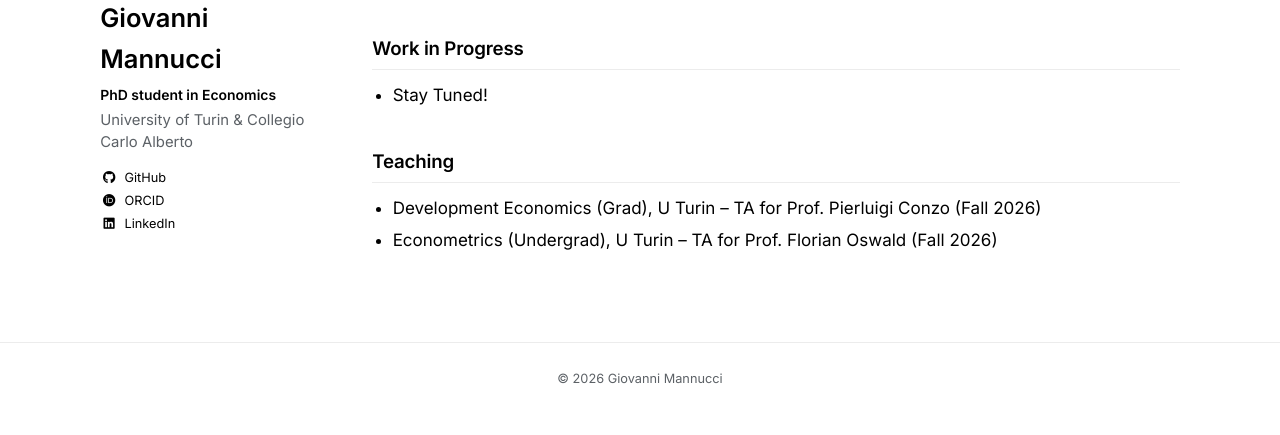
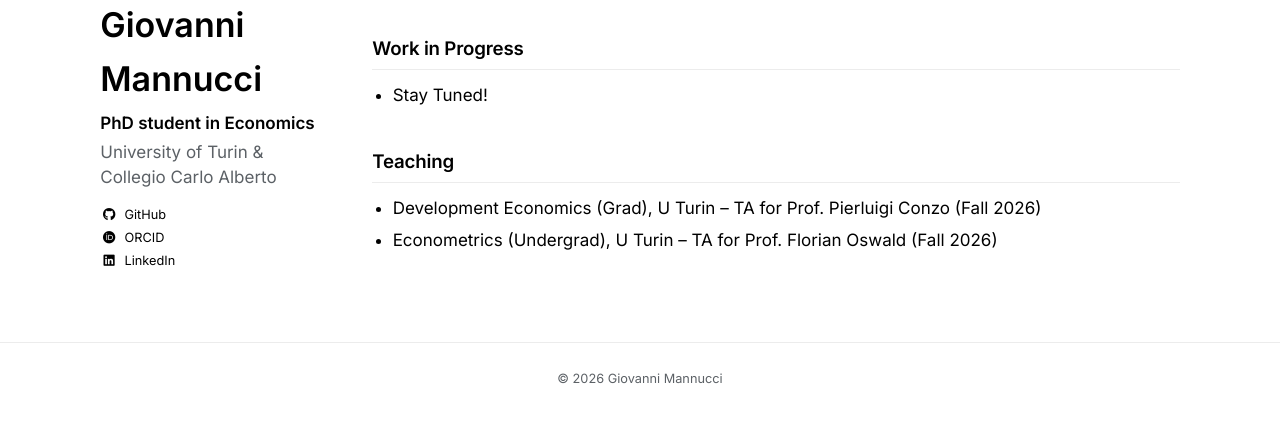
Before and after one commit to gmannucci/gmannucci.github.io, a plain HTML site: page index.html in a window 1280 px wide. Shown: the part 284-719 px from the top of the page. Drawn offline with Linux system fonts and the light colour scheme.

Commit message:
update sizes

```diff
--- a/css/style.css
+++ b/css/style.css
@@ -45,9 +45,9 @@ aside { flex: 0 0 13rem; position: sticky; top: 2rem; align-self: flex-start; }
   aspect-ratio: 1 / 1;
   object-fit: cover;
 }
-.author-name { font-size: 1.5rem; font-weight: 600; margin: 10px 0 4px; }
-.author-bio { font-size: 0.875rem; line-height: 1.5; margin: 0; color: var(--muted); }
-.bio-title { font-size: 0.82rem; font-weight: 600; color: #000; display: inline-block; margin-bottom: 0.2rem; }
+.author-name { font-size: 2rem; font-weight: 600; margin: 10px 0 4px; }
+.author-bio { font-size: 1rem; line-height: 1.5; margin: 0; color: var(--muted); }
+.bio-title { font-size: 1rem; font-weight: 600; color: #000; display: inline-block; margin-bottom: 0.2rem; }
 .links { list-style: none; margin: 14px 0 0; padding: 0; font-size: 0.75em; line-height: 1.5; }
 .links li { margin-bottom: 4px; }
 .links a { border-bottom: none; }
```
Also changed, not shown: 1 other file.
